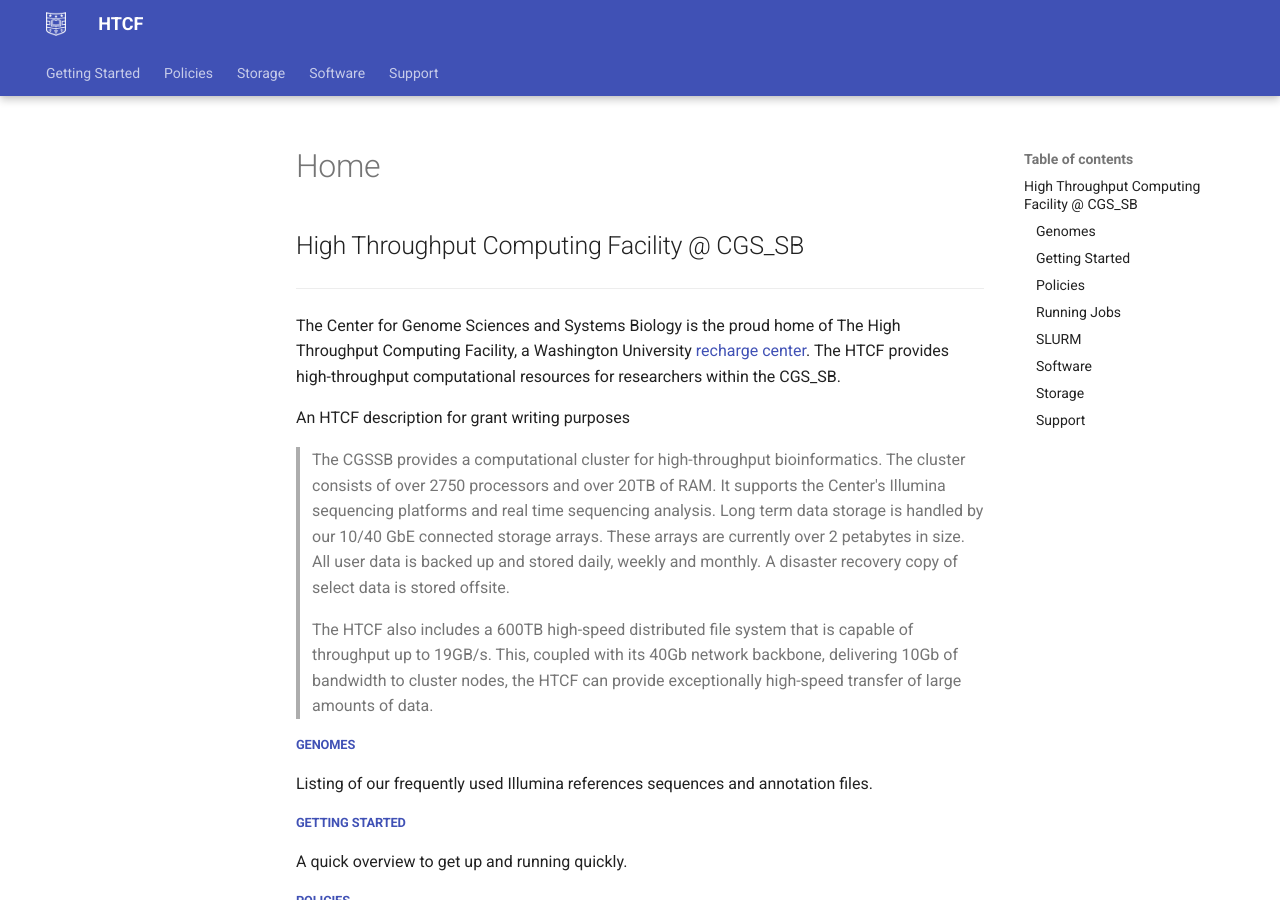
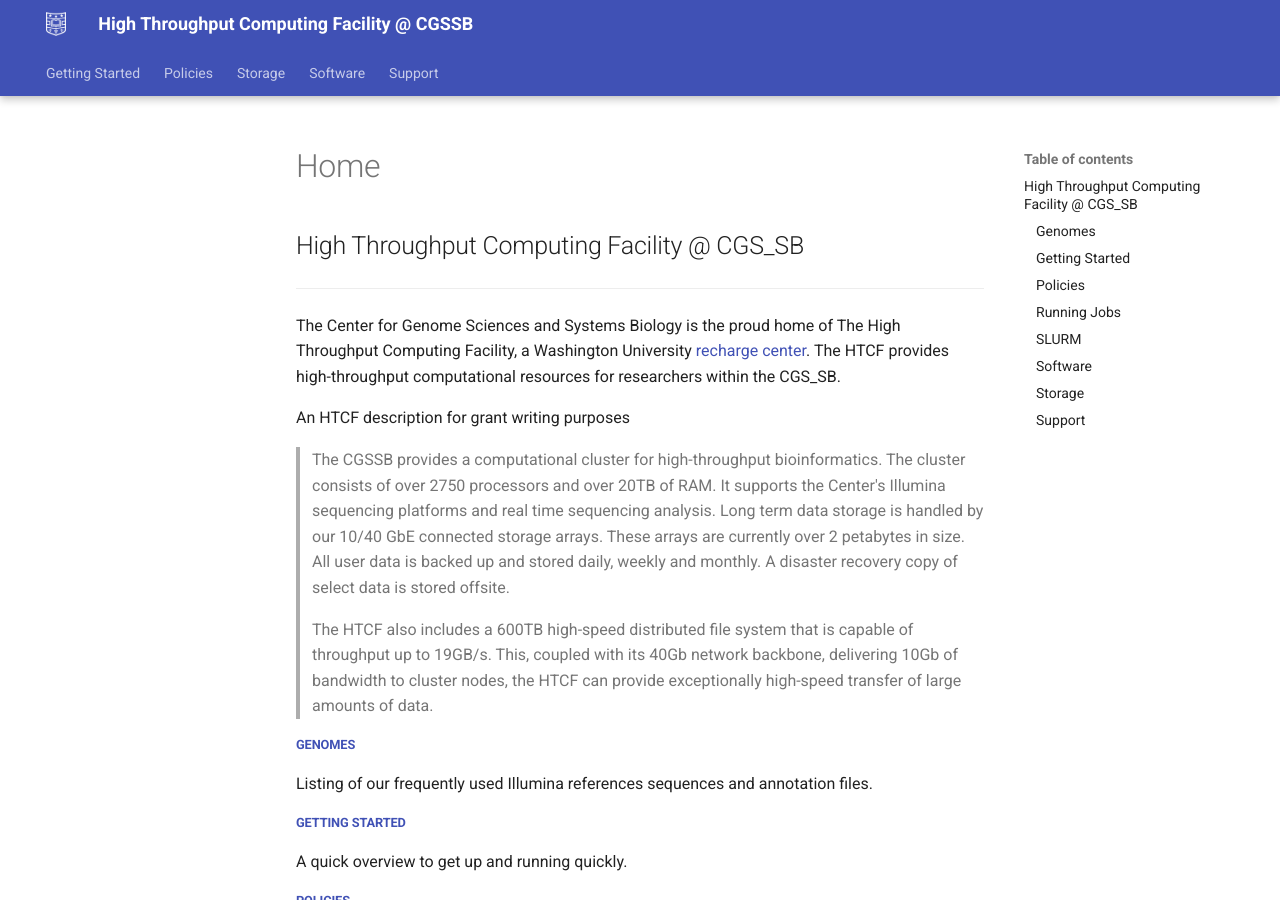
Before and after one commit to htcf/docs, an MkDocs documentation site: the page built from docs/index.md, in a window 1280 px wide and 900 px high. Built offline with MkDocs 1.6.1 and Material for MkDocs 9.7.7, drawn with Linux system fonts in a browser that asks for light colours.

Commit message:
Update mkdocs.yml

```diff
--- a/mkdocs.yml
+++ b/mkdocs.yml
@@ -1,4 +1,4 @@
-site_name: HTCF
+site_name: High Throughput Computing Facility @ CGSSB
 theme:
   name: material
   logo: shield-light.png
```
